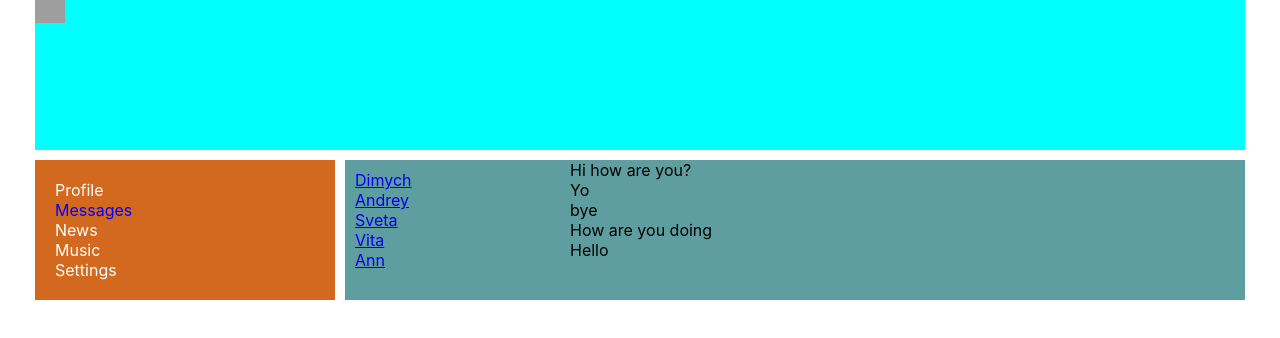
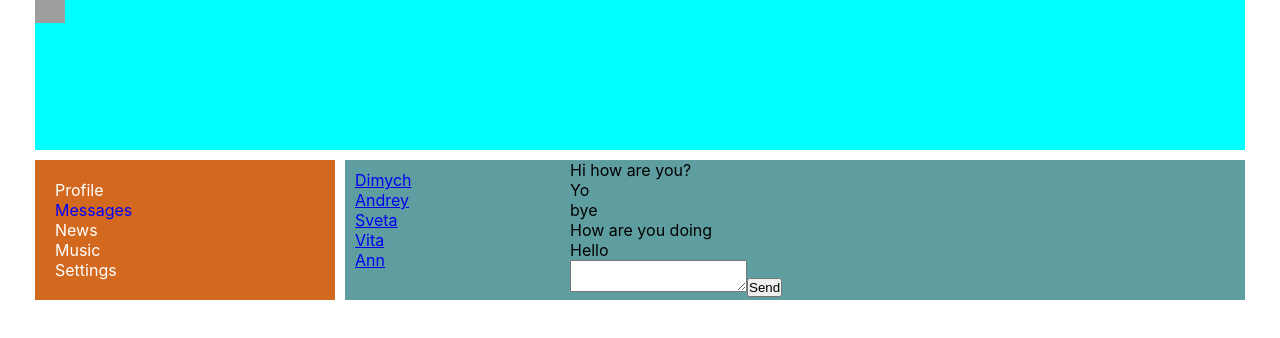
Before and after one commit to zatsarna/social, a React (Create React App) app: page /dialogs in a window 1280 px wide. Shown: the top 338 px of the page. Built offline with nearby package versions, Linux system fonts and the light colour scheme; grey boxes are pictures that could not be loaded.

Commit message:
add post

```diff
--- a/src/App.tsx
+++ b/src/App.tsx
@@ -18,7 +18,7 @@ import {StateTypeInner} from './redux/state';
 type StateType={
     state: StateTypeInner
 }*/
-function App (props: {state:StateTypeInner}) {
+function App (props: {state:StateTypeInner, addPost: (text: string)=>void}) {
 
     return (
             <div className="app-wrapper">
@@ -28,7 +28,7 @@ function App (props: {state:StateTypeInner}) {
                 <div className="app-wrapper-content">
                     {/*<Route path='/dialogs' component={Dialogs}/>*/}
                     <Route path='/dialogs' render={()=><Dialogs state={props.state.dialogsPage} />} />
-                    <Route path='/profile' render={()=><Profile state={props.state.profilePage}/>}/>
+                    <Route path='/profile' render={()=><Profile state={props.state.profilePage} addPost={props.addPost}/>}/>
                     <Route path='/news' render={()=><News/>}/>
                     <Route path='/music' render={()=><Music/>}/>
                     <Route path='/settings' render={()=><Settings/>}/>
--- a/src/components/Dialogs/Dialogs.tsx
+++ b/src/components/Dialogs/Dialogs.tsx
@@ -1,4 +1,4 @@
-import React from 'react';
+import React, {RefObject} from 'react';
 import s from './Dialogs.module.css'
 import {DialogItem} from './DialogItem/DialogItem';
 import {Message} from './Message/Message';
@@ -17,10 +17,16 @@ export type DialogsPropsType={
         messages: Array<MessagesType>
     }
 }*/
-export const Dialogs = (props: {state: DialogPageType} ) => {
+export const Dialogs = (props: { state: DialogPageType }) => {
 
-    let dialogsElements=props.state.dialogs.map(el=><DialogItem name={el.name} id={el.id}/>)
-    let messagesElements=props.state.messages.map(el=><Message message={el.message}/>)
+    let dialogsElements = props.state.dialogs.map(el => <DialogItem name={el.name} id={el.id}/>)
+    let messagesElements = props.state.messages.map(el => <Message message={el.message}/>)
+    let newMessageElement: RefObject<HTMLTextAreaElement> = React.createRef()
+
+    function addText() {
+        alert(newMessageElement.current?.value)
+    }
+
     return (
         <div className={s.dialogs}>
             <div className={s.dialogsItems}>
@@ -28,6 +34,8 @@ export const Dialogs = (props: {state: DialogPageType} ) => {
             </div>
             <div className={s.messages}>
                 {messagesElements}
+                <textarea ref={newMessageElement}></textarea>
+                <button onClick={addText}>Send</button>
             </div>
         </div>
     );
--- a/src/components/Dialogs/Message/Message.tsx
+++ b/src/components/Dialogs/Message/Message.tsx
@@ -5,8 +5,11 @@ import {MessagesType} from '../../../redux/state';
 /*type MessagePropsType = {
     message: string
 }*/
-export const Message= (props: MessagesType) => {
+export const Message = (props: MessagesType) => {
     return (
-        <div className={s.message}>{props.message}</div>
+        <>
+            <div className={s.message}>{props.message}</div>
+
+        </>
     )
 }
--- a/src/components/Profile/MyPosts/MyPosts.module.css
+++ b/src/components/Profile/MyPosts/MyPosts.module.css
@@ -11,6 +11,8 @@
 }
 .new_post textarea{
     display: block;
+    width: 50%;
+    height: 100px;
 }
 .new_post button{
     display: block;
--- a/src/components/Profile/MyPosts/MyPosts.tsx
+++ b/src/components/Profile/MyPosts/MyPosts.tsx
@@ -1,23 +1,28 @@
-import React from 'react';
+import React, {useRef} from 'react';
 import s from './MyPosts.module.css'
 import {Post} from './Post/Post';
 import {PostType} from '../../../redux/state';
 
-/*type PostType = {
-    message: string,
-    id: number,
-    like_counts: number
-}
+type MyPostsPropsType={
+    posts: PostType[] ,
+    addPost: (text: string)=>void}
+export const MyPosts: React.FC<MyPostsPropsType> = ({posts, addPost}) => {
 
-type PostsType = { posts: PostType[] }*/
-export const MyPosts = (props: {posts: PostType[]}) => {
+    let postsElements = posts.map(el => <Post message={el.message} like_counts={el.like_counts}/>)
+    const newPostElement= useRef<HTMLTextAreaElement>(null)
 
-    let postsElements = props.posts.map(el => <Post message={el.message} like_counts={el.like_counts}/>)
+    function addPostHandler() {
+        if (newPostElement.current?.value) {
+            addPost(newPostElement.current.value);
+            newPostElement.current.value = '';
+        }
+    }
+
     return (
         <div className={s.my_posts}>
             <h3>My posts</h3>
-            <div className={s.new_post}><textarea name="new_post" id="new_post" cols={50} rows={5}></textarea>
-                <button>Send</button>
+            <div className={s.new_post}><textarea ref={newPostElement}></textarea>
+                <button onClick={addPostHandler}>Send</button>
             </div>
             <div className={s.previous_posts}>
                 {postsElements}
--- a/src/components/Profile/Profile.tsx
+++ b/src/components/Profile/Profile.tsx
@@ -15,12 +15,12 @@ type PostsType={
     }
 
 }*/
-export const Profile = (props: {state: ProfilePageType}) => {
+export const Profile = (props: {state: ProfilePageType, addPost: (text: string)=>void}) => {
 
     return (
         <main>
             <ProfileInfo/>
-            <MyPosts posts={props.state.posts}/>
+            <MyPosts posts={props.state.posts} addPost={props.addPost}/>
         </main>
     )
 }
--- a/src/index.tsx
+++ b/src/index.tsx
@@ -1,11 +1,5 @@
 import React from 'react';
-import ReactDOM from 'react-dom';
-import './index.css';
-import App from './App';
 import {state} from './redux/state';
-import {BrowserRouter} from 'react-router-dom';
+import {rerenderEntireTree} from './render';
 
-ReactDOM.render(
-    <BrowserRouter><App  state={state}/></BrowserRouter>,
-  document.getElementById('root')
-);
+rerenderEntireTree(state);
--- a/src/redux/state.ts
+++ b/src/redux/state.ts
@@ -1,5 +1,7 @@
 /*import {PostType} from '../components/Profile/Profile';
 import {DialogType, MessagesType} from '../components/Dialogs/Dialogs';*/
+
+import {rerenderEntireTree} from '../render';
 
 export type DialogType={
     name: string,
@@ -11,7 +13,7 @@ export type MessagesType={
 }
 
 export type PostType = {
-    message: string,
+    message: string | undefined,
     id?: number,
     like_counts: number
 }
@@ -53,3 +55,7 @@ export let state: StateTypeInner={
     }
 
 }
+export const addPost=(text: string)=>{
+    state.profilePage.posts.push({message: text, id:state.profilePage.posts.length+1, like_counts: 0})
+    rerenderEntireTree(state);
+}
--- /dev/null
+++ b/src/render.tsx
@@ -0,0 +1,12 @@
+import React from 'react';
+import ReactDOM from 'react-dom';
+import './index.css';
+import App from './App';
+import {addPost, StateTypeInner} from './redux/state';
+import {BrowserRouter} from 'react-router-dom';
+export const rerenderEntireTree=(state: StateTypeInner)=> {
+    ReactDOM.render(
+        <BrowserRouter><App state={state} addPost={addPost}/></BrowserRouter>,
+        document.getElementById('root')
+    );
+}
```
